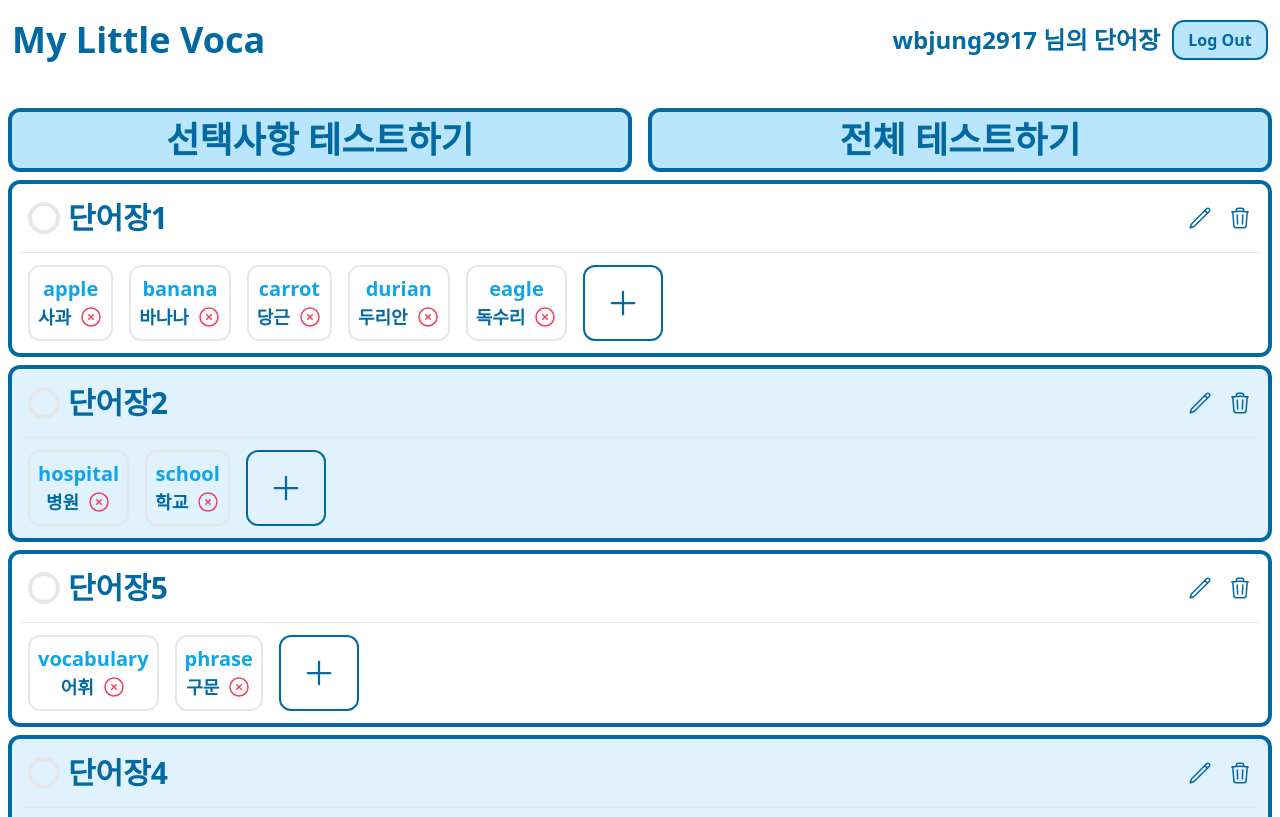
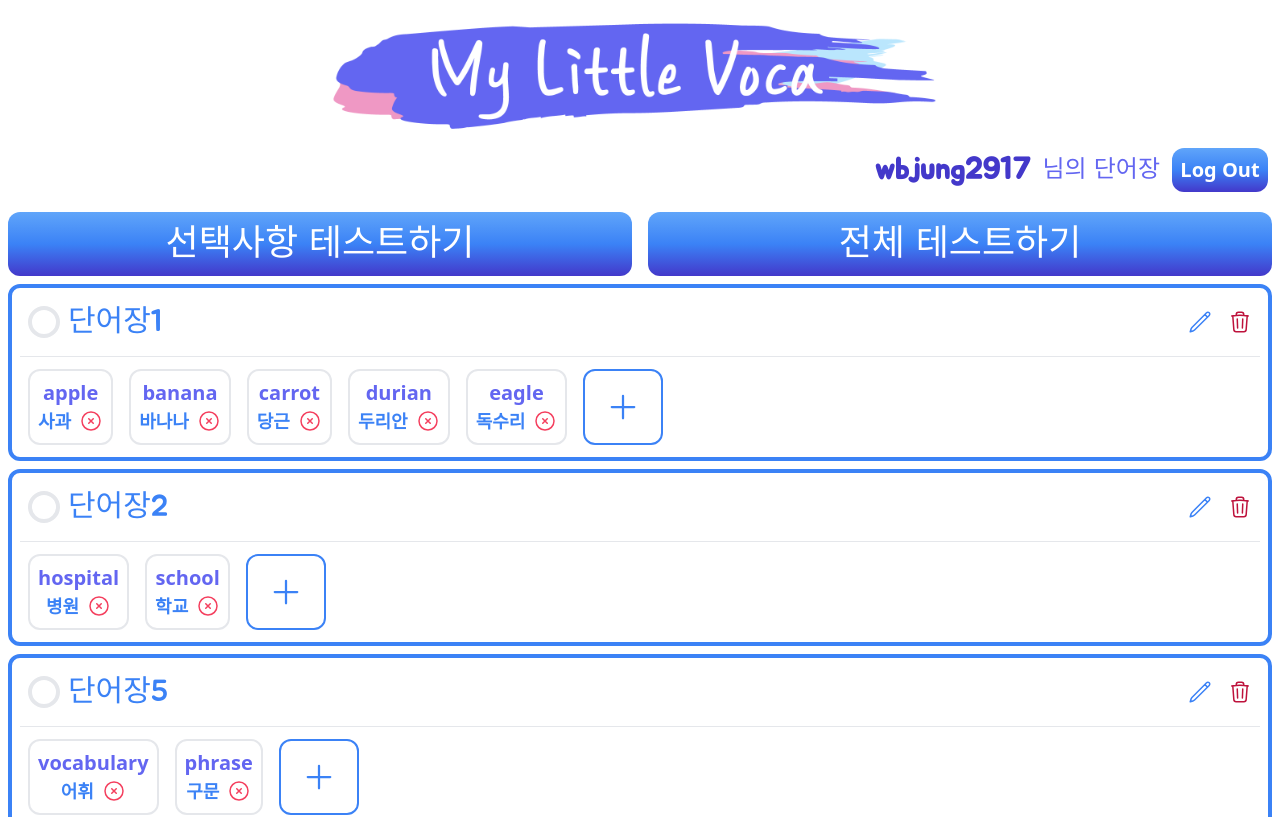
Before and after one commit to wbjung2917/RPA2_React_Project, a React (Vite) app: page / in a window 1280 px wide. Shown: the top 817 px of the page. Built offline with nearby package versions, Linux system fonts and the light colour scheme.

Commit message:
design change

```diff
--- a/index.html
+++ b/index.html
@@ -3,6 +3,12 @@
   <head>
     <meta charset="UTF-8" />
     <meta name="viewport" content="width=device-width, initial-scale=1.0" />
+    <link rel="preconnect" href="https://fonts.googleapis.com" />
+    <link rel="preconnect" href="https://fonts.gstatic.com" crossorigin />
+    <link
+      href="https://fonts.googleapis.com/css2?family=Jua&display=swap"
+      rel="stylesheet"
+    />
     <script src="https://cdnjs.cloudflare.com/ajax/libs/xlsx/0.15.5/xlsx.full.min.js"></script>
     <title>My Little Voca</title>
   </head>
--- a/src/App.jsx
+++ b/src/App.jsx
@@ -19,7 +19,7 @@ function App() {
           <>
             <div className='flex'>
               <button
-                className='h-30 mx-2 basis-full rounded-xl border-4 border-sky-700 bg-sky-200 p-2 text-4xl font-bold text-sky-700'
+                className='font-Jua h-30 mx-2 basis-full rounded-xl bg-gradient-to-b from-blue-400 via-blue-500 to-indigo-700 p-3 text-4xl text-white'
                 onClick={() => {
                   toggleIsTesting();
                   setIsAll(false);
@@ -35,7 +35,7 @@ function App() {
             <div className='flex'>
               <button
                 onClick={() => toggleIsTesting()}
-                className='h-30 mx-2 basis-1/2 rounded-xl border-4 border-sky-700 bg-sky-200 p-2 text-4xl font-bold text-sky-700'
+                className='font-Jua h-30 mx-2 basis-1/2 rounded-xl bg-gradient-to-b from-blue-400 via-blue-500 to-indigo-700 p-3 text-4xl text-white'
               >
                 선택사항 테스트하기
               </button>
@@ -44,7 +44,7 @@ function App() {
                   toggleIsTesting();
                   setIsAll(true);
                 }}
-                className='h-30 mx-2 basis-1/2 rounded-xl border-4 border-sky-700 bg-sky-200 p-2 text-4xl font-bold text-sky-700'
+                className='font-Jua h-30 mx-2 basis-1/2 rounded-xl bg-gradient-to-b from-blue-400 via-blue-500 to-indigo-700 p-3 text-4xl text-white'
               >
                 전체 테스트하기
               </button>
--- a/src/components/Nav.jsx
+++ b/src/components/Nav.jsx
@@ -1,13 +1,23 @@
 import { LoginBar } from '../components/LoginBar';
 import { UserContextProvider } from '../hooks/user-context';
+import mlvLogo from '../assets/My_Little_Voca_Logo.png';
 
 export const Nav = () => {
   return (
-    <div className='m-3 mb-10 flex items-center justify-between'>
-      <h1 className='text-4xl font-bold text-sky-700'>My Little Voca</h1>
-      <UserContextProvider>
-        <LoginBar></LoginBar>
-      </UserContextProvider>
+    <div className='m-3 flex-col items-center justify-between'>
+      <div className='flex justify-center'>
+        <img
+          className='col-span-1 col-start-2 h-32'
+          src={mlvLogo}
+          alt='mlvLogo'
+        />
+      </div>
+
+      <div className='flex items-end justify-end'>
+        <UserContextProvider>
+          <LoginBar></LoginBar>
+        </UserContextProvider>
+      </div>
     </div>
   );
 };
--- a/src/components/Note.css
+++ b/src/components/Note.css
@@ -1,13 +1,13 @@
-input[type="file"]::file-selector-button {
-  border: 2px solid #0369a1;
+input[type='file']::file-selector-button {
+  border: 2px solid #3b82f6;
   border-radius: 8px;
-  background-color: #e0f2fe;
+  background-color: #ffffff;
   transition: 0.2s;
 }
 
-input[type="file"]::file-selector-button:hover {
-  color:#e0f2fe;
-  background-color: #0369a1;
+input[type='file']::file-selector-button:hover {
+  color: #ffffff;
+  background-color: #3b82f6;
   transition: 0.2s;
 }
 
@@ -15,10 +15,10 @@ input[type="file"]::file-selector-button:hover {
   height: 5px;
 }
 .scrollbox::-webkit-scrollbar-thumb {
-  background-color: #0369a1;
+  background-color: #3b82f6;
   border-radius: 5px;
 }
 .scrollbox::-webkit-scrollbar-track {
-  background-color: #bae6fd;
+  background-color: #ffffff;
   border-radius: 5px;
 }
--- a/src/components/Note.jsx
+++ b/src/components/Note.jsx
@@ -28,24 +28,25 @@ export const Note = ({ note, name, words }) => {
   });
 
   return (
-    <li className='m-2 rounded-xl border-4 border-sky-700 p-2 even:bg-sky-100'>
+    <li className='m-2 rounded-xl border-4 border-blue-500 p-2'>
       <div className='scrollbox flex items-center justify-between overflow-x-auto py-1'>
         <div className='flex items-center'>
           <input
-            className='mx-2 h-8 w-8 appearance-none rounded-full border-4 checked:border-sky-700 checked:bg-sky-200'
+            className='mx-2 h-8 w-8 appearance-none rounded-full border-4 checked:border-blue-500 checked:bg-sky-200'
             type='checkbox'
             onChange={() => toggleChecked()}
           />
           {isEditing || note.id === 0 ? (
-            <div className='flex items-center'>
+            <div className='flex items-center '>
               <input
-                className='w-64 border-2 text-3xl font-bold text-sky-700'
+                className='w-64
+ border-2 font-Jua text-3xl text-blue-500'
                 type='text'
                 placeholder='새 제목'
                 ref={newNoteName}
               ></input>
               <input
-                className='mx-4 h-4 w-4 appearance-none bg-slate-200 checked:bg-sky-700'
+                className='mx-4 h-4 w-4 appearance-none bg-slate-200 checked:bg-blue-500'
                 type='checkbox'
                 onChange={() => toggleIsUseFile()}
               />
@@ -80,7 +81,7 @@ export const Note = ({ note, name, words }) => {
               )}
             </div>
           ) : (
-            <h1 className='my-1 text-3xl font-bold text-sky-700'>{name}</h1>
+            <h1 className='my-1 font-Jua text-3xl text-blue-500'>{name}</h1>
           )}
         </div>
         <div className='flex items-center'>
@@ -94,7 +95,7 @@ export const Note = ({ note, name, words }) => {
                   toggleIsEditing();
                 }
               }}
-              className='mx-2 w-6 text-sky-700 hover:w-8'
+              className='mx-2 w-6 text-green-700 hover:w-8'
             >
               <CheckIcon />
             </button>
@@ -108,13 +109,13 @@ export const Note = ({ note, name, words }) => {
               }
               toggleIsEditing();
             }}
-            className='mx-2 w-6 text-sky-700 hover:w-8'
+            className='mx-2 w-6 text-blue-500 hover:w-8'
           >
             {isEditing || note.id === 0 ? <XMarkIcon /> : <PencilIcon />}
           </button>
           <button
             onClick={() => removeNote(note.id)}
-            className='mx-2 w-6 text-sky-700 hover:w-8'
+            className='mx-2 w-6 text-rose-700 hover:w-8'
           >
             <TrashIcon />
           </button>
@@ -137,7 +138,7 @@ export const Note = ({ note, name, words }) => {
               ? alert('빈 단어를 두 개이상 만들 수 없습니다.')
               : addWord(note);
           }}
-          className='mx-2 w-20 shrink-0 rounded-xl border-2 border-sky-700 px-5 font-bold text-sky-700'
+          className='mx-2 w-20 shrink-0 rounded-xl border-2 border-blue-500 px-5 font-bold text-blue-500'
         >
           <PlusIcon />
         </button>
--- a/src/components/Profile.jsx
+++ b/src/components/Profile.jsx
@@ -4,11 +4,12 @@ export const Profile = () => {
   const { user, logout } = useUser();
   return (
     <div className='flex items-center'>
-      <h1 className='m-3 text-2xl font-bold text-sky-700'>
-        {user.userInfo.userid} 님의 단어장
+      <h1 className='my-3 font-Jua text-3xl font-bold text-indigo-700'>
+        {user.userInfo.userid}
       </h1>
+      <h1 className='m-3 font-Jua text-2xl text-indigo-500'>님의 단어장</h1>
       <button
-        className='min-h-10 w-24 rounded-xl border-2 border-sky-700 bg-sky-200 p-1 font-bold text-sky-700'
+        className='min-h-10 w-24 rounded-xl bg-gradient-to-b from-blue-400 via-blue-500 to-indigo-700 p-2 text-xl font-bold text-white'
         onClick={logout}
       >
         Log Out
--- a/src/components/Test.jsx
+++ b/src/components/Test.jsx
@@ -86,7 +86,7 @@ export const Test = ({ isAll }) => {
     <>
       {checkedItems.size === 0 && !isAll ? (
         <div className='flex h-[50vh] w-full items-center justify-center'>
-          <h1 className='text-4xl font-bold text-sky-700'>
+          <h1 className='text-4xl font-bold text-blue-500'>
             체크된 데이터가 없습니다.
           </h1>
         </div>
@@ -117,7 +117,7 @@ export const Test = ({ isAll }) => {
               : alert(`채점결과 ${WrongNumbers}번 오답입니다.`);
           }
         }}
-        className='h-30 mx-2 basis-full rounded-xl border-4 border-sky-700 bg-sky-200 p-2 text-4xl font-bold text-sky-700'
+        className='h-30 mx-2 basis-full rounded-xl bg-gradient-to-b from-blue-400 via-blue-500 to-indigo-700 p-3 font-Jua text-4xl text-white'
       >
         채점하기
       </button>
--- a/src/components/Word.jsx
+++ b/src/components/Word.jsx
@@ -48,13 +48,13 @@ export const Word = ({ note, word, en, ko }) => {
                       alert('어휘와 뜻이 입력되지 않았습니다.');
                     }
                   }}
-                  className='mb-1 mr-1 w-7 rounded-full border-2 border-sky-700 p-1 text-sky-700 hover:bg-sky-700 hover:text-slate-100'
+                  className='mb-1 mr-1 w-7 rounded-full border-2 border-blue-500 p-1 text-blue-500 hover:bg-blue-500 hover:text-slate-100'
                 >
                   <PencilIcon />
                 </button>
                 <button
                   onClick={() => removeWord(note, word.id)}
-                  className='w-7 rounded-full border-2 border-sky-700 p-1 text-sky-700 hover:bg-sky-700 hover:text-slate-100'
+                  className='w-7 rounded-full border-2 border-blue-500 p-1 text-blue-500 hover:bg-blue-500 hover:text-slate-100'
                 >
                   <XMarkIcon />
                 </button>
@@ -63,9 +63,9 @@ export const Word = ({ note, word, en, ko }) => {
           </>
         ) : (
           <>
-            <h1 className='text-xl font-bold text-sky-500'>{en}</h1>
+            <h1 className='text-xl font-bold text-indigo-500'>{en}</h1>
             <div className='flex items-center justify-center'>
-              <h1 className='mr-2 text-lg font-bold text-sky-700'>{ko}</h1>
+              <h1 className='mr-2 text-lg font-bold text-blue-500'>{ko}</h1>
               <button
                 onClick={() => removeWord(note, word.id)}
                 className='w-6 text-rose-500'
--- a/src/components/WordNotes.jsx
+++ b/src/components/WordNotes.jsx
@@ -16,14 +16,14 @@ export const WordNotes = () => {
           ></Note>
         ))}
       </ul>
-      <div className='mx-2 flex justify-center rounded-xl border-4 border-sky-700'>
+      <div className='mx-2 flex justify-center rounded-xl border-4 border-blue-500'>
         <button
           onClick={() =>
             data.notes.filter((note) => note.id === 0).length !== 0
               ? alert('빈 노트를 두 개 이상 만들 수 없습니다.')
               : addNote()
           }
-          className='flex w-full justify-center text-sky-700'
+          className='flex w-full justify-center text-blue-500'
         >
           <div className='w-24'>
             <PlusIcon />
--- a/tailwind.config.cjs
+++ b/tailwind.config.cjs
@@ -2,7 +2,11 @@
 module.exports = {
   content: ['./index.html', './src/**/*.{js,ts,jsx,tsx}'],
   theme: {
-    extend: {},
+    extend: {
+      fontFamily: {
+        Jua: ['jua'],
+      },
+    },
   },
   plugins: [],
 };
```
Also changed, not shown: src/components/Login.jsx (+11 -5 lines), src/components/TestItem.jsx (+5 -5 lines), src/assets/My_Little_Voca_Logo.png (added).
